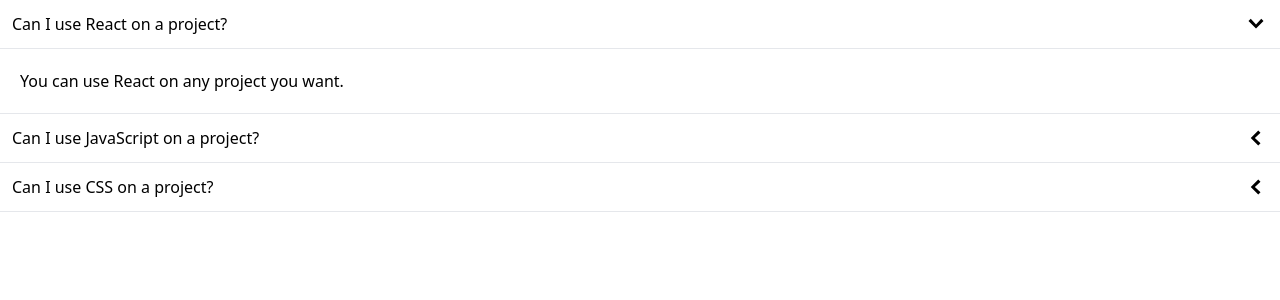
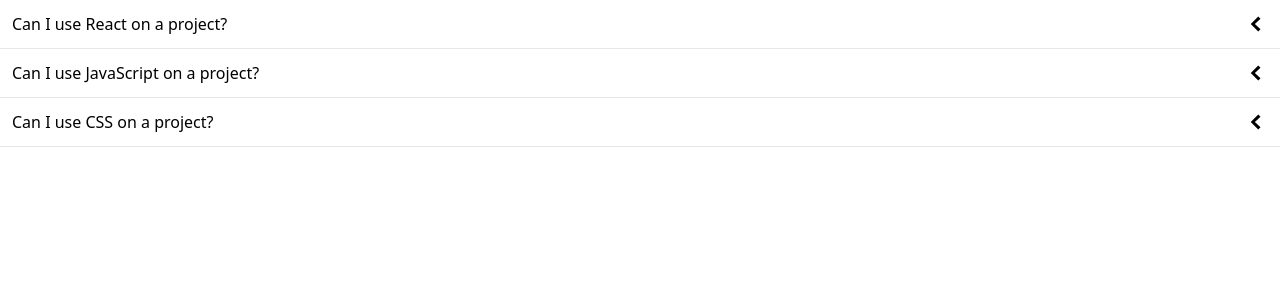
Before and after one commit to gresahodolli/modern-react-with-redux, a React (Create React App) app in the folder comps/: page / in a window 1280 px wide. Shown: the top 300 px of the page. Built offline with nearby package versions, Linux system fonts and the light colour scheme.

Commit message:
Toggling Panel Collapse

```diff
--- a/comps/src/components/Accordion.js
+++ b/comps/src/components/Accordion.js
@@ -3,10 +3,14 @@ import { useState } from 'react';
 import { GoChevronDown, GoChevronLeft } from 'react-icons/go';
 
 function Accordion({ items }) {
-  const [expandedIndex, setExpandedIndex] = useState(0);
+  const [expandedIndex, setExpandedIndex] = useState(-1);
 
   const handleClick = (nextIndex) => {
+    if(expandedIndex === nextIndex){
     setExpandedIndex(nextIndex);
+    } else {
+      setExpandedIndex(nextIndex);
+    }
   };
 
   const renderedItems = items.map((item, index) => {
```
